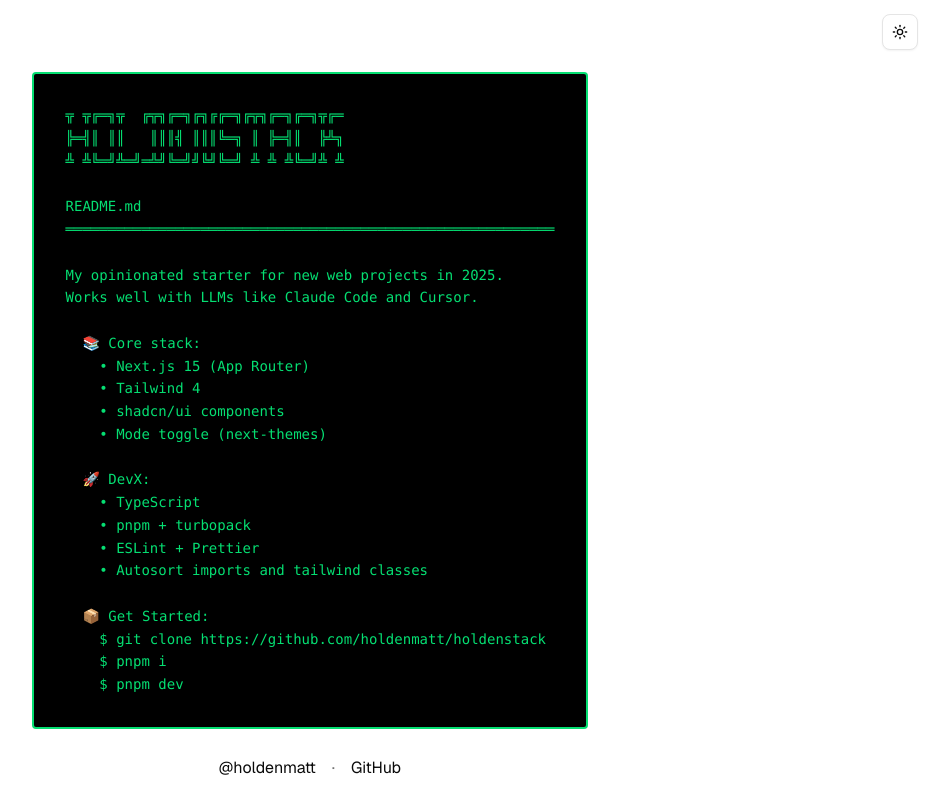
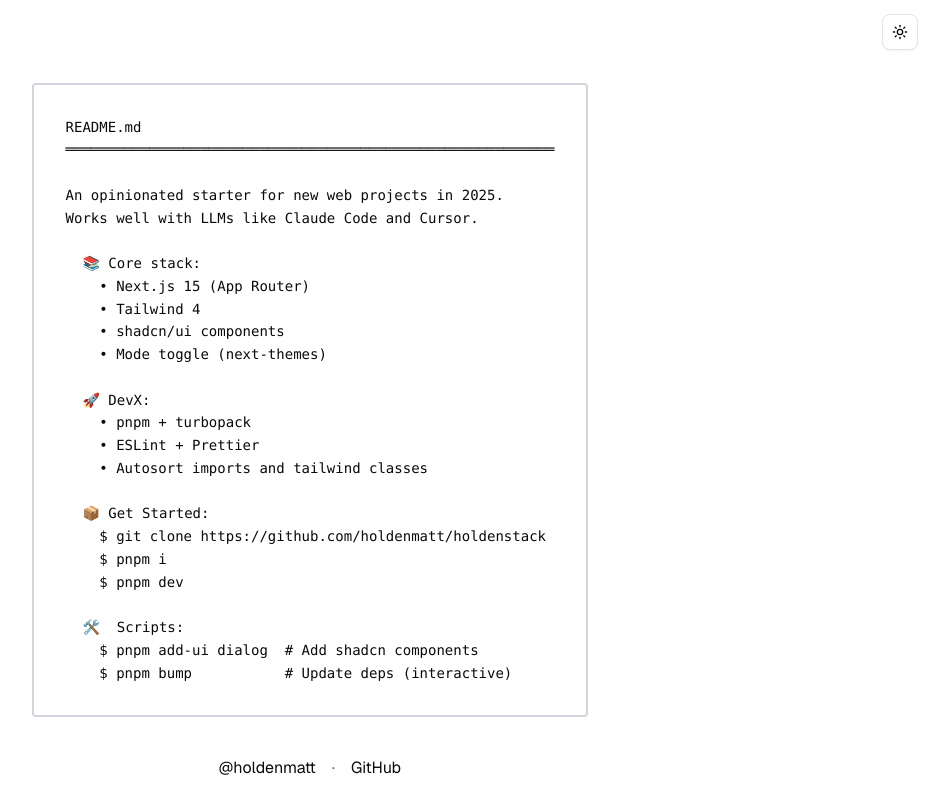
Before and after one commit to holdenmatt/holden-start, a Next.js app: page / in a window 1280 px wide. Shown: the whole page, without its empty margins (330-1279 px from the left). Built offline with nearby package versions, Linux system fonts and the light colour scheme.

Commit message:
readme styling

```diff
--- a/src/components/readme-display.tsx
+++ b/src/components/readme-display.tsx
@@ -1,16 +1,12 @@
 export function ReadmeDisplay() {
   return (
     <div className="font-mono text-sm leading-relaxed">
-      <pre className="rounded border-2 border-green-400 bg-black px-8 py-2 text-green-400">
+      <pre className="text-foreground rounded border-2 border-gray-300 bg-white px-8 py-2 dark:border-green-400 dark:bg-black dark:text-green-400">
         {`
-╦ ╦╔═╗╦  ╔╦╗╔═╗╔╗╔╔═╗╔╦╗╔═╗╔═╗╦╔═
-╠═╣║ ║║   ║║║╣ ║║║╚═╗ ║ ╠═╣║  ╠╩╗
-╩ ╩╚═╝╩═╝═╩╝╚═╝╝╚╝╚═╝ ╩ ╩ ╩╚═╝╩ ╩
-
 README.md
 ══════════════════════════════════════════════════════════
 
-My opinionated starter for new web projects in 2025.
+An opinionated starter for new web projects in 2025.
 Works well with LLMs like Claude Code and Cursor.
 
   📚 Core stack:
@@ -20,7 +16,6 @@
     • Mode toggle (next-themes)
 
   🚀 DevX:
-    • TypeScript
     • pnpm + turbopack
     • ESLint + Prettier
     • Autosort imports and tailwind classes
@@ -30,6 +25,10 @@
     $ pnpm i
     $ pnpm dev
 
+  🛠️  Scripts:
+    $ pnpm add-ui dialog  # Add shadcn components
+    $ pnpm bump           # Update deps (interactive)
+
 `}
       </pre>
     </div>
```
Also changed, not shown: 1 other file (tests, documents, lock files or other folders).
